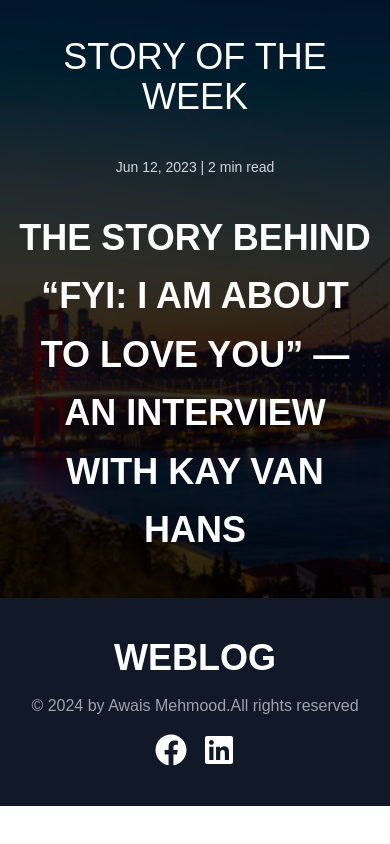
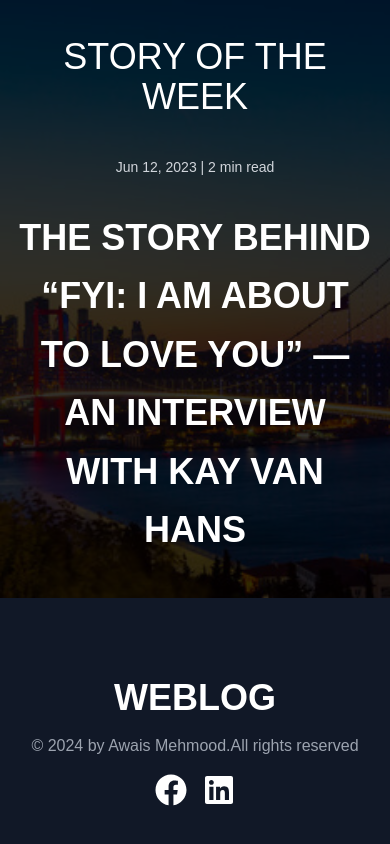
Before and after one commit to Awaisprogram/Blog, a Next.js app: page / in a window 390 px wide. Shown: the part 3388-4232 px from the top of the page. Before the commit the page ends 4194 px from the top, so only its background shows below. Built offline with nearby package versions, Linux system fonts and the light colour scheme.

Commit message:
Update Footer.tsx

```diff
--- a/src/app/components/Footer.tsx
+++ b/src/app/components/Footer.tsx
@@ -3,7 +3,7 @@ import { FaFacebook, FaLinkedin } from 'react-icons/fa';
 const Footer = () => {
   return (
     <footer className="bg-gray-900 text-gray-400 py-10 ">
-      <div className="container mx-auto flex flex-col lg:flex-row items-center space-y-4 justify-between px-5">
+      <div className="py-10 mx-auto flex flex-col lg:flex-row items-center space-y-4 justify-between px-5">
         {/* Footer Text */}
         <div>
           <h1 className="text-white text-4xl font-semibold">WEBLOG</h1>
@@ -11,9 +11,8 @@ const Footer = () => {
 
         {/* Company Name */}
 
-        <div className="md:text-center">
-          <p className="text-md">&copy; 2024 by Awais Mehmood.All rights reserved</p>
-          <p> </p>
+        <div className="text-center">
+          <p className="text-md text-center">&copy; 2024 by Awais Mehmood.All rights reserved</p>
         </div>
 
         {/* Social Media Icons */}
```
